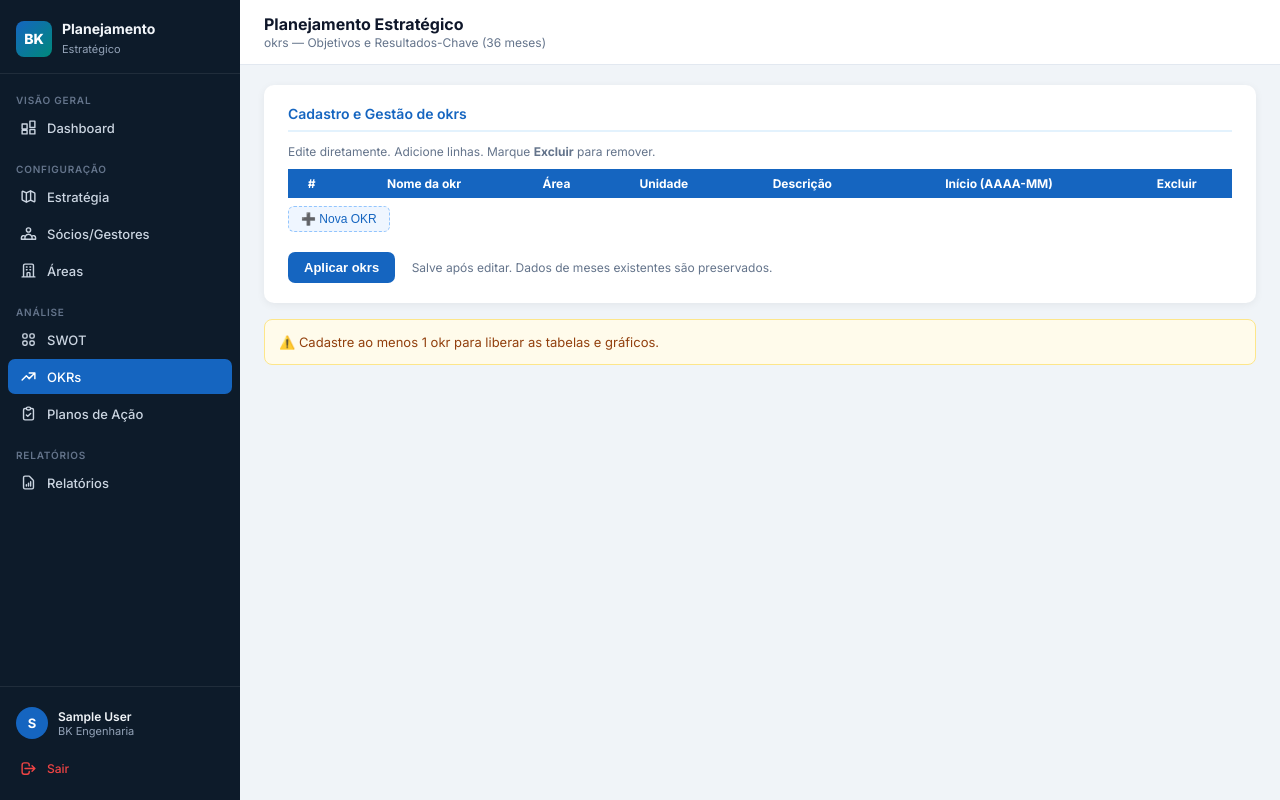
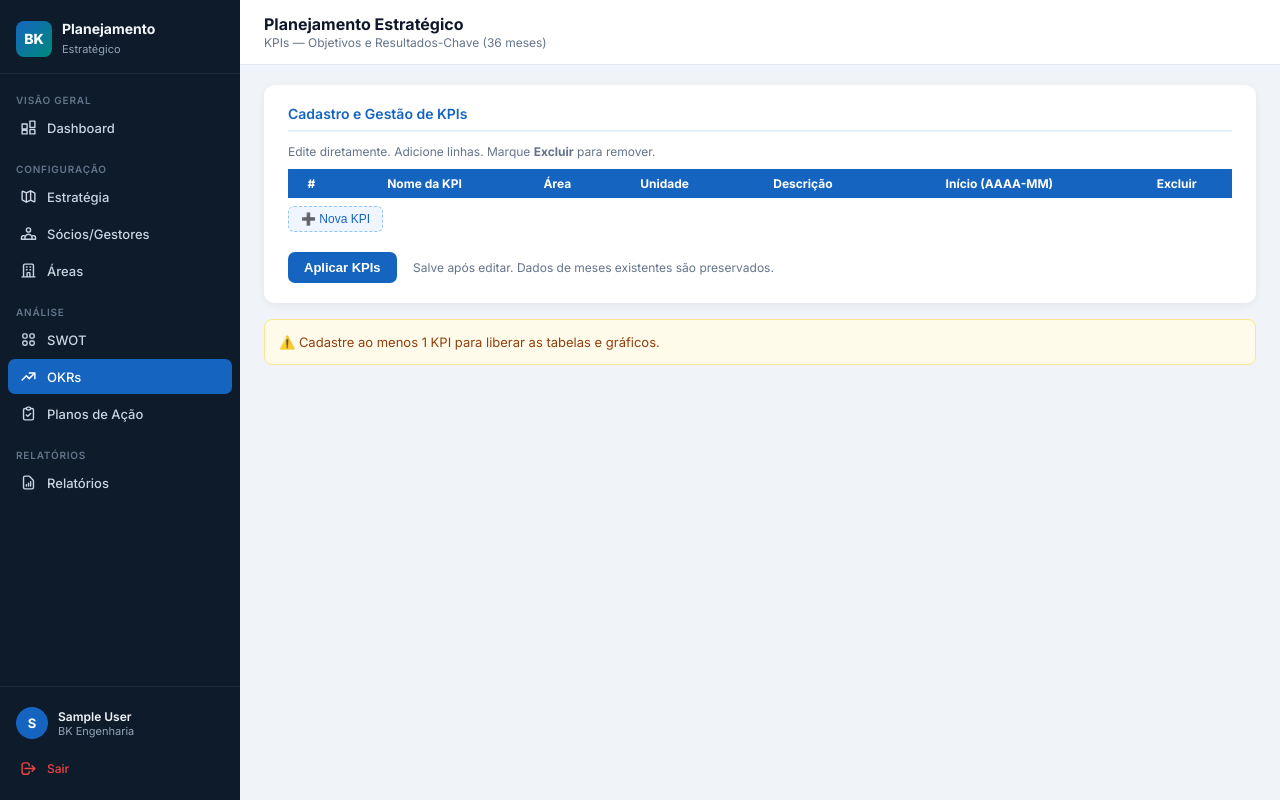
Before and after one commit to Velho-do-Mal/bk-planejamento-estrategico, a Django app: page /planejamento/okrs/ in a window 1280 px wide. Run offline with Django 5.2, Linux system fonts and the light colour scheme; the visitor is signed in with stand-in values (Sample User, id 1); data comes from the database, SQL or seed files in the repository; lists and menus that the app fills with data are empty; some libraries are stand-ins or nearby versions.

Commit message:
Update okrs.html

```diff
--- a/apps/planejamento/templates/planejamento/okrs.html
+++ b/apps/planejamento/templates/planejamento/okrs.html
@@ -1,596 +1,372 @@
 {% extends "base.html" %}
 
-{% block title %}okrs — Planejamento{% endblock %}
-
+{% block title %}KPIs — Planejamento{% endblock %}
 {% block page_title %}Planejamento Estratégico{% endblock %}
-
-{% block page_sub %}okrs — Objetivos e Resultados-Chave (36 meses){% endblock %}
+{% block page_sub %}KPIs — Objetivos e Resultados-Chave (36 meses){% endblock %}
 
 {% block extra_css %}
-
 <style>
-
 .section-card{background:white;border-radius:10px;padding:20px 24px;box-shadow:0 2px 8px rgba(0,0,0,.06);margin-bottom:16px}
 .section-title{font-size:14px;font-weight:600;color:#1565C0;border-bottom:2px solid #E3F2FD;padding-bottom:8px;margin-bottom:12px}
 
-.okr-table{width:100%;border-collapse:collapse;font-size:12px}
-
-.okr-table th{background:#1565C0;color:white;padding:7px 8px;white-space:nowrap}
-
-.okr-table td{padding:0;border-bottom:1px solid #E2E8F0}
-
-.okr-table td input,.okr-table td select{width:100%;padding:5px 7px;border:none;background:transparent;font-size:12px;font-family:inherit;min-width:60px}
-.okr-table td input:focus,.okr-table td select:focus{background:#EFF6FF;outline:none}
-
-.okr-table tr:nth-child(even) td{background:#F8FAFC}
+.KPI-table{width:100%;border-collapse:collapse;font-size:12px}
+.KPI-table th{background:#1565C0;color:white;padding:7px 8px;white-space:nowrap}
+.KPI-table td{padding:0;border-bottom:1px solid #E2E8F0}
+.KPI-table td input,.KPI-table td select{width:100%;padding:5px 7px;border:none;background:transparent;font-size:12px;font-family:inherit;min-width:60px}
+.KPI-table td input:focus,.KPI-table td select:focus{background:#EFF6FF;outline:none}
+.KPI-table tr:nth-child(even) td{background:#F8FAFC}
 
 .accordion{border:1px solid #E2E8F0;border-radius:8px;margin-bottom:10px;overflow:hidden}
-
 .accordion-header{background:#F8FAFC;padding:12px 16px;cursor:pointer;font-size:13px;font-weight:600;color:#1E3A5F;display:flex;justify-content:space-between;align-items:center;user-select:none}
-
 .accordion-header:hover{background:#EFF6FF}
 .accordion-body{display:none;padding:16px;border-top:1px solid #E2E8F0;overflow-x:auto}
-
 .accordion-body.open{display:block}
 
-.okr-row{display:grid;grid-template-columns:repeat(4,1fr);gap:10px;margin-bottom:14px}
+.kpi-row{display:grid;grid-template-columns:repeat(4,1fr);gap:10px;margin-bottom:14px}
+.kpi-sm{background:white;border-radius:8px;padding:10px 14px;text-align:center;box-shadow:0 1px 4px rgba(0,0,0,.06);border-top:2px solid #1565C0}
+.kpi-sm .val{font-size:20px;font-weight:700;color:#1565C0}
+.kpi-sm .lbl{font-size:10px;color:#64748B;text-transform:uppercase}
 
-.okr-sm{background:white;border-radius:8px;padding:10px 14px;text-align:center;box-shadow:0 1px 4px rgba(0,0,0,.06);border-top:2px solid #1565C0}
-
-.okr-sm .val{font-size:20px;font-weight:700;color:#1565C0}
-
-.okr-sm .lbl{font-size:10px;color:#64748B;text-transform:uppercase}
 .analysis-grid{display:grid;grid-template-columns:220px 1fr;gap:16px;align-items:start;margin-bottom:14px}
 
 .btn-add-row{background:#EFF6FF;border:1px dashed #93C5FD;color:#1565C0;padding:5px 12px;border-radius:6px;cursor:pointer;font-size:12px;margin-top:8px}
-
 </style>
-
 {% endblock %}
 
 {% block content %}
 
-<!-- Visão geral -->
-
 {% if fig_overview_json %}
-
 <div class="section-card">
-
   <div class="section-title"> Visão Geral — Planejado vs Realizado</div>
-
   <div id="chart-overview"></div>
-
 </div>
 {% endif %}
 
-<!-- Cadastro de okrs -->
-
 <div class="section-card">
-
- <div class="section-title"> Cadastro e Gestão de okrs</div>
-
+  <div class="section-title"> Cadastro e Gestão de KPIs</div>
   <p style="font-size:12px;color:#64748B;margin-bottom:10px">Edite diretamente. Adicione linhas. Marque <strong>Excluir</strong> para remover.</p>
 
   <form method="post" id="form-meta">{% csrf_token %}
-
     <input type="hidden" name="action" value="save_meta">
-
     <input type="hidden" name="rows_json" id="rows-meta-json">
 
     <div style="overflow-x:auto">
- <table class="okr-table" id="meta-table">
-
- <thead><tr><th>#</th><th>Nome da okr</th><th>Área</th><th>Unidade</th><th>Descrição</th><th>Início (AAAA-MM)</th><th>Excluir</th></tr></thead>
-
+      <table class="KPI-table" id="meta-table">
+        <thead>
+          <tr>
+            <th>#</th>
+            <th>Nome da KPI</th>
+            <th>Área</th>
+            <th>Unidade</th>
+            <th>Descrição</th>
+            <th>Início (AAAA-MM)</th>
+            <th>Excluir</th>
+          </tr>
+        </thead>
         <tbody>
-
- {% for o in okrs_list %}
-
+          {% for o in KPIs_list %}
           <tr>
-
             <td style="padding:5px 8px;color:#94A3B8;min-width:24px">{{ forloop.counter }}</td>
-
             <td><input type="text" value="{{ o.nome }}" data-field="nome" style="min-width:180px"></td>
-
             <td>
-
               {% if dados.areas %}
-
               <select data-field="area" style="min-width:120px">
- {% for a in dados.areas %}<option {% if a.area == o.area %}selected{% endif %}>{{ a.area }}</option>{% endfor %}
-
+                {% for a in dados.areas %}
+                <option {% if a.area == o.area %}selected{% endif %}>{{ a.area }}</option>
+                {% endfor %}
               </select>
-
               {% else %}
-
               <input type="text" value="{{ o.area }}" data-field="area" style="min-width:120px">
-
               {% endif %}
-
             </td>
-
             <td>
-
               <select data-field="unidade">
-
- {% for u in unidade_opts %}<option {% if u == o.unidade %}selected{% endif %}>{{ u }}</option>{% endfor %}
-
+                {% for u in unidade_opts %}
+                <option {% if u == o.unidade %}selected{% endif %}>{{ u }}</option>
+                {% endfor %}
               </select>
-
             </td>
             <td><input type="text" value="{{ o.descricao }}" data-field="descricao" style="min-width:160px"></td>
-
             <td><input type="text" value="{{ o.inicio }}" data-field="inicio" placeholder="2024-01" style="min-width:90px"></td>
-
             <td style="padding:6px;text-align:center"><input type="checkbox" data-field="excluir" style="width:auto;padding:0"></td>
-
           </tr>
-
           {% endfor %}
-
         </tbody>
-
       </table>
-
     </div>
 
- <button type="button" class="btn-add-row" onclick="addMetaRow()">➕ Nova OKR</button>
-
+    <button type="button" class="btn-add-row" onclick="addMetaRow()">➕ Nova KPI</button>
     <br><br>
- <button type="button" class="btn btn-primary" onclick="saveMetaTable()"> Aplicar okrs</button>
-
+    <button type="button" class="btn btn-primary" onclick="saveMetaTable()"> Aplicar KPIs</button>
     <span style="font-size:12px;color:#64748B;margin-left:12px"> Salve após editar. Dados de meses existentes são preservados.</span>
-
   </form>
-
 </div>
 
-{% if okrs_list %}
-
-<!-- Planejado -->
+{% if KPIs_list %}
 
 <div class="accordion">
-
   <div class="accordion-header" onclick="toggleAccordion('acc-prev')">
-
     Planejado (Previsto) — 36 meses
-
     <span id="acc-prev-icon">▼</span>
-
   </div>
 
   <div class="accordion-body" id="acc-prev">
- <p style="font-size:12px;color:#64748B;margin-bottom:8px">Colunas M01..M36 = meses a partir do Início de cada okr.</p>
+    <p style="font-size:12px;color:#64748B;margin-bottom:8px">Colunas M01..M36 = meses a partir do Início de cada KPI.</p>
 
     <form method="post" id="form-prev">{% csrf_token %}
-
       <input type="hidden" name="action" value="save_previsto">
-
       <input type="hidden" name="rows_json" id="rows-prev-json">
 
       <div style="overflow-x:auto;max-height:320px">
-
- <table class="okr-table" id="prev-table">
-
+        <table class="KPI-table" id="prev-table">
           <thead>
-
             <tr>
-
- <th style="position:sticky;left:0;background:#1565C0;z-index:2">okr</th>
+              <th style="position:sticky;left:0;background:#1565C0;z-index:2">KPI</th>
               <th style="min-width:50px">Un.</th>
-
- {% for col in month_cols %}<th style="min-width:60px">{{ col }}</th>{% endfor %}
-
+              {% for col in month_cols %}
+              <th style="min-width:60px">{{ col }}</th>
+              {% endfor %}
             </tr>
-
           </thead>
-
           <tbody>
-
- {% for o in okrs_list %}
-
- <tr>
-
+            {% for o in KPIs_list %}
+            <tr data-idx="{{ forloop.counter0 }}">
               <td style="position:sticky;left:0;background:white;z-index:1;font-weight:600;padding:5px 8px;min-width:150px;font-size:12px">{{ o.nome|truncatechars:25 }}</td>
-
               <td style="padding:5px 8px;color:#64748B">{{ o.unidade }}</td>
-
               {% for m in o.meses %}
               <td><input type="number" step="0.01" value="{{ m.previsto }}" data-field="M{{ forloop.counter|stringformat:'02d' }}" style="min-width:55px"></td>
-
               {% endfor %}
-
             </tr>
-
             {% endfor %}
-
           </tbody>
-
         </table>
-
       </div>
 
       <br>
-
       <button type="button" class="btn btn-primary" onclick="savePrevTable()"> Salvar Planejado</button>
-
     </form>
-
+  </div>
 </div>
 
-</div>
-
-<!-- Realizado -->
-
 <div class="accordion">
-
   <div class="accordion-header" onclick="toggleAccordion('acc-real')">
-
     Realizado — 36 meses
     <span id="acc-real-icon">▼</span>
-
   </div>
 
   <div class="accordion-body" id="acc-real">
-
     <form method="post" id="form-real">{% csrf_token %}
-
       <input type="hidden" name="action" value="save_realizado">
-
       <input type="hidden" name="rows_json" id="rows-real-json">
 
       <div style="overflow-x:auto;max-height:320px">
-
- <table class="okr-table" id="real-table">
-
+        <table class="KPI-table" id="real-table">
           <thead>
-
             <tr>
-
- <th style="position:sticky;left:0;background:#1565C0;z-index:2">okr</th>
-
+              <th style="position:sticky;left:0;background:#1565C0;z-index:2">KPI</th>
               <th>Un.</th>
- {% for col in month_cols %}<th style="min-width:60px">{{ col }}</th>{% endfor %}
-
+              {% for col in month_cols %}
+              <th style="min-width:60px">{{ col }}</th>
+              {% endfor %}
             </tr>
-
           </thead>
-
           <tbody>
-
- {% for o in okrs_list %}
-
- <tr>
-
+            {% for o in KPIs_list %}
+            <tr data-idx="{{ forloop.counter0 }}">
               <td style="position:sticky;left:0;background:white;z-index:1;font-weight:600;padding:5px 8px;min-width:150px;font-size:12px">{{ o.nome|truncatechars:25 }}</td>
-
               <td style="padding:5px 8px;color:#64748B">{{ o.unidade }}</td>
-
               {% for m in o.meses %}
               <td><input type="number" step="0.01" value="{{ m.realizado }}" data-field="M{{ forloop.counter|stringformat:'02d' }}" style="min-width:55px"></td>
-
               {% endfor %}
-
             </tr>
-
             {% endfor %}
-
           </tbody>
-
         </table>
-
       </div>
 
       <br>
-
       <button type="button" class="btn btn-primary" onclick="saveRealTable()"> Salvar Realizado</button>
-
     </form>
-
+  </div>
 </div>
 
+<div class="section-card">
+  <div class="section-title"> Análise Detalhada por KPI</div>
+
+  <div style="display:flex;gap:12px;align-items:center;margin-bottom:14px">
+    <select id="KPI-select" class="form-control" style="max-width:320px" onchange="loadKPIAnalysis(this.value)">
+      {% for o in KPIs_list %}
+      <option value="{{ o.nome }}">{{ o.nome }}</option>
+      {% endfor %}
+    </select>
   </div>
 
-<!-- Análise por okr -->
-
-<div class="section-card">
-
- <div class="section-title"> Análise Detalhada por OKR</div>
- <div style="display:flex;gap:12px;align-items:center;margin-bottom:14px">
-
- <select id="okr-select" class="form-control" style="max-width:320px" onchange="loadokrAnalysis(this.value)">
-
- {% for o in okrs_list %}<option value="{{ o.nome }}">{{ o.nome }}</option>{% endfor %}
-
- </select>
-
- </div>
-
- <div id="okr-analysis-okrs" class="okr-row" style="display:none"></div>
+  <div id="KPI-analysis-kpis" class="kpi-row" style="display:none"></div>
 
   <div class="analysis-grid">
-
     <div id="chart-gauge"></div>
-
     <div id="chart-monthly"></div>
-
   </div>
 
   <div id="chart-cumulative"></div>
- <div id="okr-table-container"></div>
-
+  <div id="KPI-table-container"></div>
 </div>
 
 {% else %}
-
 <div style="background:#FFFBEB;border:1px solid #FDE68A;border-radius:8px;padding:14px;color:#92400E;font-size:13px">
-
- ⚠️ Cadastre ao menos 1 okr para liberar as tabelas e gráficos.
-
+  ⚠️ Cadastre ao menos 1 KPI para liberar as tabelas e gráficos.
 </div>
-
 {% endif %}
 
 {% endblock %}
 
 {% block extra_js %}
-
 <script src="https://cdn.plot.ly/plotly-2.27.0.min.js"></script>
 
 <script>
-
-// Vars
-
-var okrNames = {{ okrs_list|length }};
-
+var KPINames = {{ KPIs_list|length }};
 var unidadeOpts = {{ unidade_opts|safe }};
 var areaOpts = [{% for a in dados.areas %}"{{ a.area }}"{% if not forloop.last %},{% endif %}{% endfor %}];
 
-// Accordion
-
 function toggleAccordion(id) {
-
   var body = document.getElementById(id);
-
   var icon = document.getElementById(id + '-icon');
-
   if (body.classList.contains('open')) {
-
- body.classList.remove('open'); icon.textContent = '▼';
-
+    body.classList.remove('open');
+    icon.textContent = '▼';
   } else {
-
- body.classList.add('open'); icon.textContent = '▲';
-
+    body.classList.add('open');
+    icon.textContent = '▲';
+  }
 }
 
-}
-
-// Overview chart
-
 {% if fig_overview_json %}
-
-Plotly.newPlot('chart-overview',
+Plotly.newPlot(
+  'chart-overview',
   JSON.parse('{{ fig_overview_json|escapejs }}').data,
-
   JSON.parse('{{ fig_overview_json|escapejs }}').layout,
-
- {responsive:true,displayModeBar:false});
-
+  {responsive:true,displayModeBar:false}
+);
 {% endif %}
 
-// Meta table
-
 function addMetaRow() {
-
   var tbody = document.querySelector('#meta-table tbody');
-
   var idx = tbody.rows.length + 1;
 
   var tr = document.createElement('tr');
- var areaOpt = areaOpts.length ? '<select data-field="area" style="min-width:120px">' + areaOpts.map(function(a){return '<option>'+a+'</option>'}).join('') + '</select>'
 
+  var areaOpt = areaOpts.length
+    ? '<select data-field="area" style="min-width:120px">' + areaOpts.map(function(a){return '<option>'+a+'</option>'}).join('') + '</select>'
     : '<input type="text" data-field="area" style="min-width:120px">';
 
   var unOpt = '<select data-field="unidade">' + unidadeOpts.map(function(u){return '<option>'+u+'</option>'}).join('') + '</select>';
 
- tr.innerHTML = '<td style="padding:5px 8px;color:#94A3B8">'+idx+'</td>' +
+  tr.innerHTML =
+    '<td style="padding:5px 8px;color:#94A3B8">'+idx+'</td>' +
     '<td><input type="text" data-field="nome" style="min-width:180px"></td>' +
-
     '<td>' + areaOpt + '</td>' +
-
     '<td>' + unOpt + '</td>' +
-
     '<td><input type="text" data-field="descricao" style="min-width:160px"></td>' +
-
     '<td><input type="text" data-field="inicio" placeholder="2024-01" style="min-width:90px"></td>' +
-
     '<td style="padding:6px;text-align:center"><input type="checkbox" data-field="excluir" style="width:auto;padding:0"></td>';
 
   tbody.appendChild(tr);
-
 }
 
 function collectTable(tableId) {
   var rows = [];
-
   document.querySelectorAll('#' + tableId + ' tbody tr').forEach(function(tr) {
-
     var row = {};
-
     tr.querySelectorAll('[data-field]').forEach(function(el) {
-
       row[el.dataset.field] = el.type === 'checkbox' ? el.checked : el.value;
-
     });
-
     rows.push(row);
-
   });
-
   return rows;
-
 }
 
 function saveMetaTable() {
-
   document.getElementById('rows-meta-json').value = JSON.stringify(collectTable('meta-table'));
-
   document.getElementById('form-meta').submit();
-
-}
-
-// Prev/Real wide tables
-function collectWideTable(tableId, okrNames) {
-
- var rows = [];
-
- var trs = document.querySelectorAll('#' + tableId + ' tbody tr');
-
- trs.forEach(function(tr, idx) {
-
- var row = {nome: tr.querySelector('td:first-child').textContent.trim()};
-
- tr.querySelectorAll('input[data-field]').forEach(function(inp) {
-
- row[inp.dataset.field] = parseFloat(inp.value) || 0;
-
- });
-
- rows.push(row);
-
- });
-
- return rows;
-
 }
 
 function savePrevTable() {
-
   var rows = [];
   document.querySelectorAll('#prev-table tbody tr').forEach(function(tr) {
-
- var row = {nome: tr.querySelector('td:first-child').textContent.trim()};
-
+    var row = {
+      idx: tr.dataset.idx
+    };
     tr.querySelectorAll('input[data-field]').forEach(function(inp) {
-
       row[inp.dataset.field] = parseFloat(inp.value) || 0;
-
     });
-
     rows.push(row);
-
   });
 
   document.getElementById('rows-prev-json').value = JSON.stringify(rows);
-
   document.getElementById('form-prev').submit();
-
 }
 
 function saveRealTable() {
-
   var rows = [];
   document.querySelectorAll('#real-table tbody tr').forEach(function(tr) {
-
- var row = {nome: tr.querySelector('td:first-child').textContent.trim()};
-
+    var row = {
+      idx: tr.dataset.idx
+    };
     tr.querySelectorAll('input[data-field]').forEach(function(inp) {
-
       row[inp.dataset.field] = parseFloat(inp.value) || 0;
-
     });
-
     rows.push(row);
-
   });
 
   document.getElementById('rows-real-json').value = JSON.stringify(rows);
-
   document.getElementById('form-real').submit();
-
 }
 
-// okr Analysis
+function loadKPIAnalysis(nome) {
+  if (!nome) return;
 
-function loadokrAnalysis(nome) {
-
- if (!nome) return;
- fetch('/planejamento/okrs/detail/' + encodeURIComponent(nome) + '/')
-
+  fetch('/planejamento/KPIs/detail/' + encodeURIComponent(nome) + '/')
     .then(function(r){ return r.json(); })
-
     .then(function(data) {
-
- // okrs
-
- var okrs = document.getElementById('okr-analysis-okrs');
-
- okrs.style.display = 'grid';
+      var kpis = document.getElementById('KPI-analysis-kpis');
+      kpis.style.display = 'grid';
 
       var diff = data.tr - data.tp;
-
       var diffStr = (diff >= 0 ? '+' : '') + diff.toFixed(2);
-
       var pctColor = data.pct >= 90 ? '#43A047' : (data.pct >= 70 ? '#FB8C00' : '#E53935');
 
- okrs.innerHTML =
- '<div class="okr-sm"><div class="val">'+data.tp.toFixed(2)+'</div><div class="lbl">Total Planejado ('+data.unidade+')</div></div>' +
-
- '<div class="okr-sm"><div class="val">'+data.tr.toFixed(2)+'</div><div class="lbl">Total Realizado ('+data.unidade+')</div></div>' +
-
- '<div class="okr-sm"><div class="val" style="color:'+(diff>=0?'#43A047':'#E53935')+'">'+diffStr+'</div><div class="lbl">Diferença</div></div>' +
- '<div class="okr-sm"><div class="val" style="color:'+pctColor+'">'+data.pct+'%</div><div class="lbl">% Realização</div></div>';
-
- // Gauge
+      kpis.innerHTML =
+        '<div class="kpi-sm"><div class="val">'+data.tp.toFixed(2)+'</div><div class="lbl">Total Planejado ('+data.unidade+')</div></div>' +
+        '<div class="kpi-sm"><div class="val">'+data.tr.toFixed(2)+'</div><div class="lbl">Total Realizado ('+data.unidade+')</div></div>' +
+        '<div class="kpi-sm"><div class="val" style="color:'+(diff>=0?'#43A047':'#E53935')+'">'+diffStr+'</div><div class="lbl">Diferença</div></div>' +
+        '<div class="kpi-sm"><div class="val" style="color:'+pctColor+'">'+data.pct+'%</div><div class="lbl">% Realização</div></div>';
 
       var gFig = JSON.parse(data.fig_gauge);
-
       Plotly.react('chart-gauge', gFig.data, gFig.layout, {responsive:true,displayModeBar:false});
 
- // Monthly
-
       var mFig = JSON.parse(data.fig_monthly);
-
       Plotly.react('chart-monthly', mFig.data, mFig.layout, {responsive:true,displayModeBar:false});
-
- // Cumulative
 
       var cFig = JSON.parse(data.fig_cumulative);
       Plotly.react('chart-cumulative', cFig.data, cFig.layout, {responsive:true,displayModeBar:false});
 
- // Table
-
- var tableHtml = '<div style="overflow-x:auto;margin-top:14px"><table class="okr-table"><thead><tr><th>Mês</th><th>Planejado</th><th>Realizado</th><th>Diferença</th><th>Status</th></tr></thead><tbody>';
+      var tableHtml = '<div style="overflow-x:auto;margin-top:14px"><table class="KPI-table"><thead><tr><th>Mês</th><th>Planejado</th><th>Realizado</th><th>Diferença</th><th>Status</th></tr></thead><tbody>';
 
       data.table.forEach(function(row) {
-
         var dc = row.diff >= 0 ? '#059669' : '#DC2626';
         tableHtml += '<tr><td style="padding:6px 8px">'+row.mes+'</td><td style="padding:6px 8px">'+row.prev.toFixed(2)+'</td><td style="padding:6px 8px">'+row.real.toFixed(2)+'</td><td style="padding:6px 8px;color:'+dc+';font-weight:600">'+(row.diff>=0?'+':'')+row.diff.toFixed(2)+'</td><td style="padding:6px 8px">'+row.status+'</td></tr>';
-
       });
 
       tableHtml += '</tbody></table></div>';
+      document.getElementById('KPI-table-container').innerHTML = tableHtml;
+    })
+    .catch(function(e){ console.error(e); });
+}
 
- document.getElementById('okr-table-container').innerHTML = tableHtml;
-
- })
-
- .catch(function(e){ console.error(e); });
-
-}
-// Auto-load first okr
-
-{% if okrs_list %}
-
+{% if KPIs_list %}
 window.addEventListener('load', function() {
-
- loadokrAnalysis(document.getElementById('okr-select').value);
-
+  loadKPIAnalysis(document.getElementById('KPI-select').value);
 });
-
 {% endif %}
-
 </script>
-
 {% endblock %}
```
Lines whose indentation alone changed are shown as unchanged.
